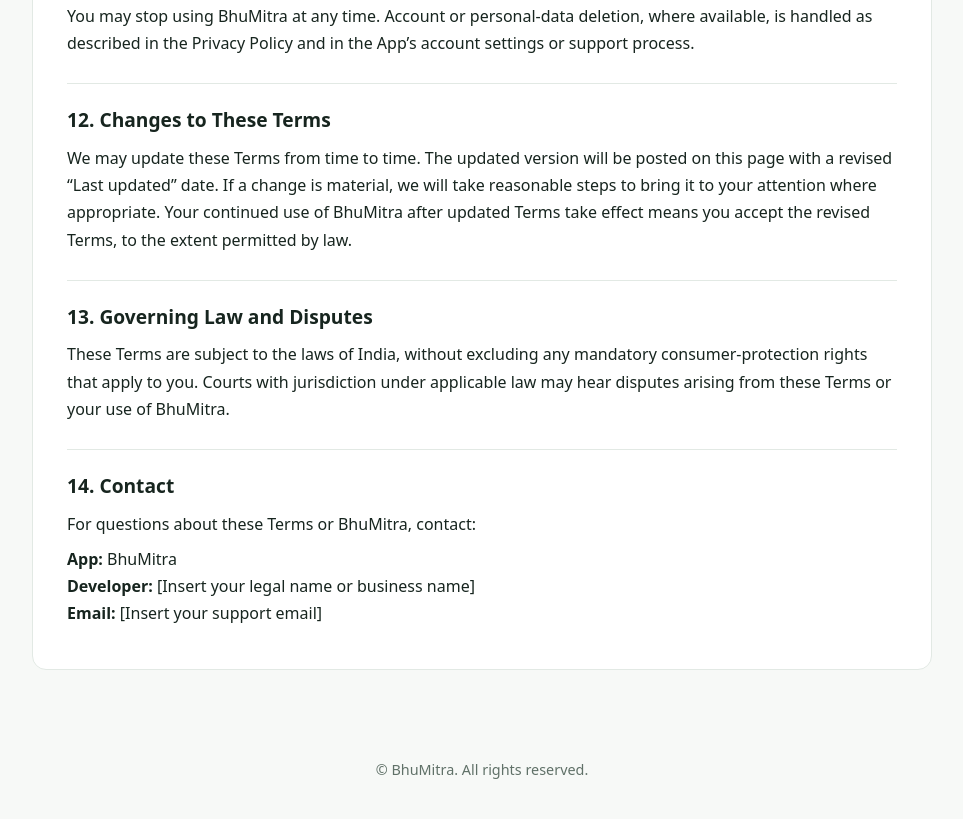
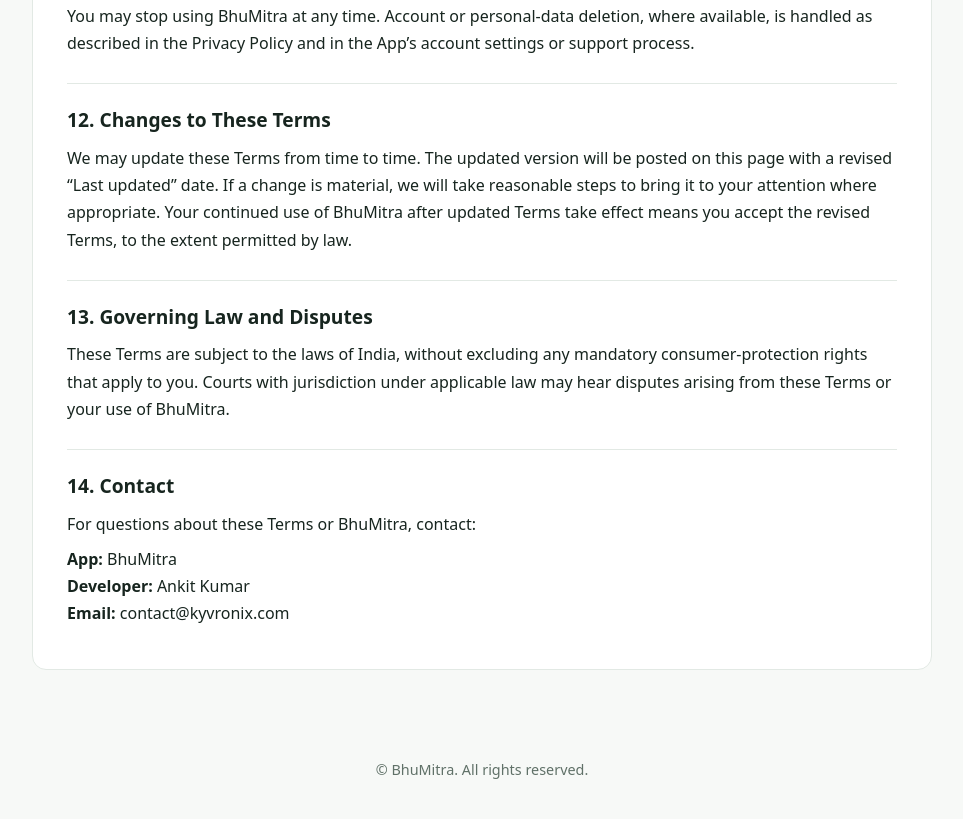
Before and after one commit to ak0586/app-legal-pages, a plain HTML site: page Bhumitra/terms-of-service/index.html in a window 1280 px wide. Shown: the part 3763-4582 px from the top of the page, without its empty margins (158-1121 px from the left). Drawn offline with Linux system fonts and the light colour scheme.

Commit message:
updated support email in terms of services file

```diff
--- a/Bhumitra/terms-of-service/index.html
+++ b/Bhumitra/terms-of-service/index.html
@@ -158,8 +158,8 @@
       <h2>14. Contact</h2>
       <p>For questions about these Terms or BhuMitra, contact:</p>
       <p><strong>App:</strong> BhuMitra<br>
-      <strong>Developer:</strong> [Insert your legal name or business name]<br>
-      <strong>Email:</strong> [Insert your support email]</p>
+      <strong>Developer:</strong> Ankit Kumar<br>
+      <strong>Email:</strong> contact@kyvronix.com</p>
     </section>
   </article>
 </main>
```
Also changed, not shown: Phoneguard/terms-of-service/index.html (+1 -2 lines).
